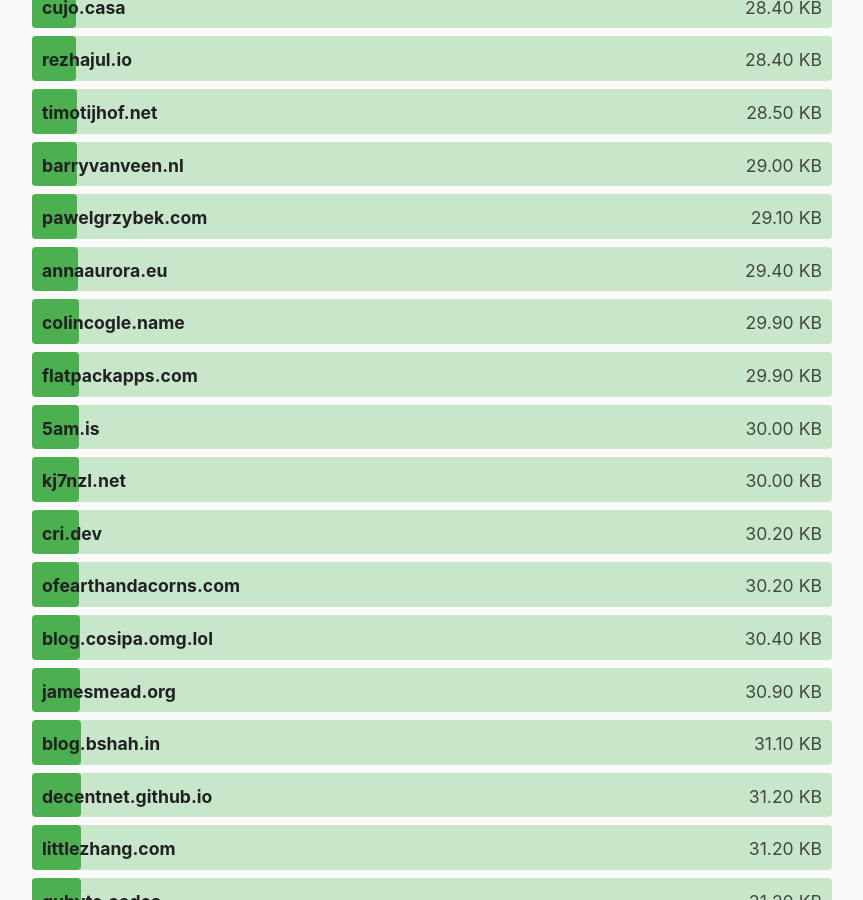
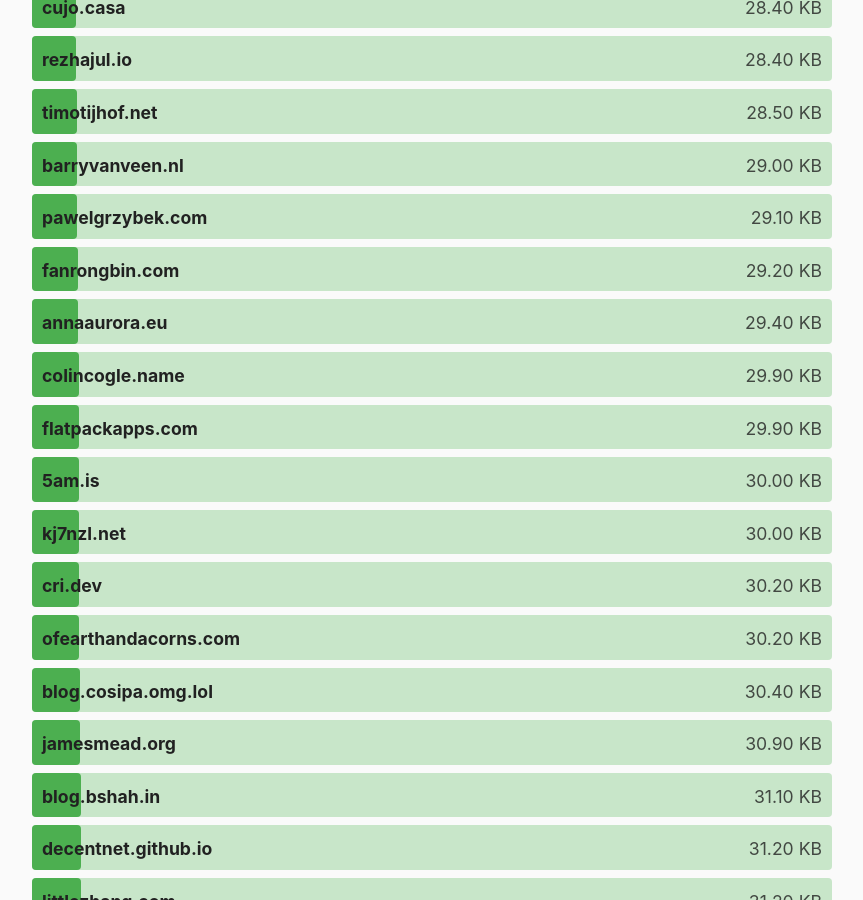
Before and after one commit to kevquirk/512kb.club, a Jekyll site: the page built from index.md, in a window 1280 px wide and 900 px high, scrolled down 11474 px. Shown: the whole window, without its empty margins (208-1071 px from the left). Built offline with Jekyll 4.4.1, drawn with Linux system fonts in a browser that asks for light colours; some of the changed text lies outside the part shown.

Commit message:
Update fanrongbin.com page size

```diff
--- a/_data/sites.yml
+++ b/_data/sites.yml
@@ -1255,8 +1255,8 @@
 
 - domain: fanrongbin.com
   url: https://fanrongbin.com/
-  size: 184
-  last_checked: 2023-12-11
+  size: 29.2
+  last_checked: 2024-01-10
 
 - domain: federicoleva.eu
   url: https://federicoleva.eu/
```
